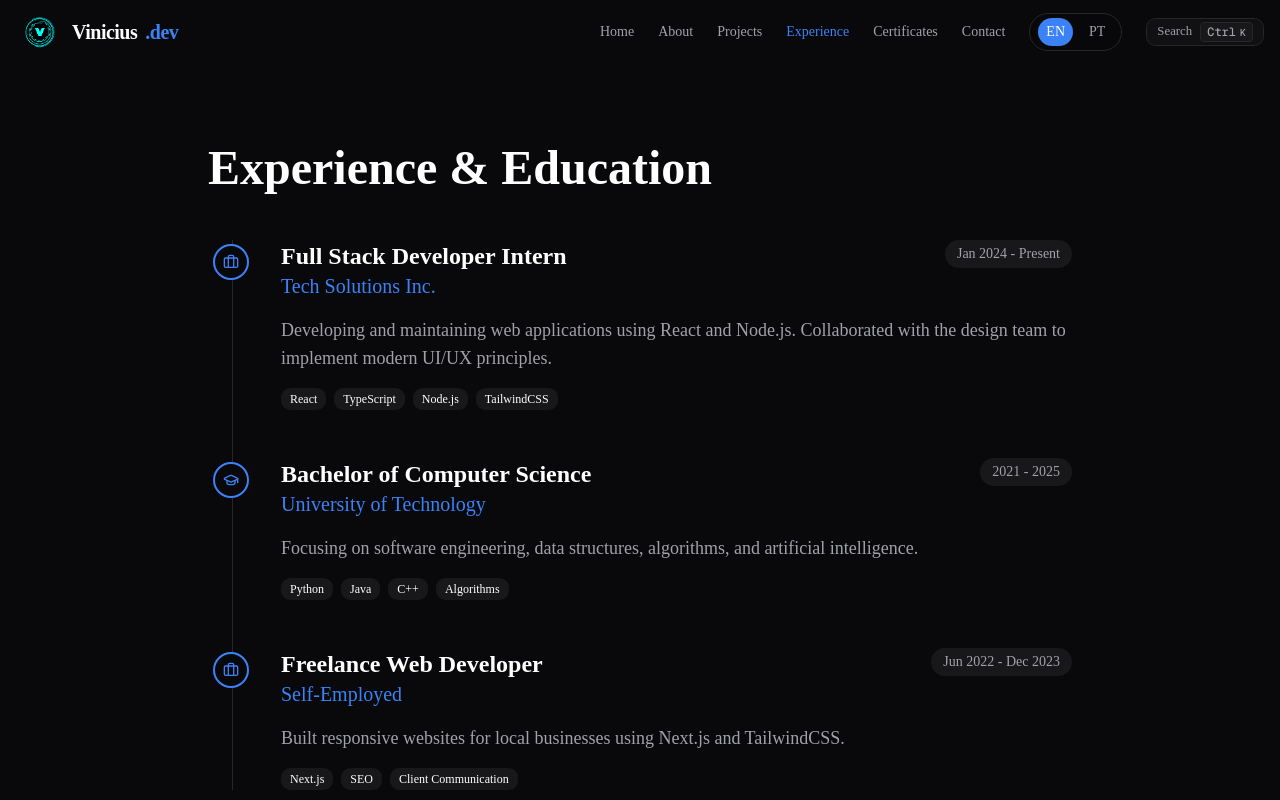
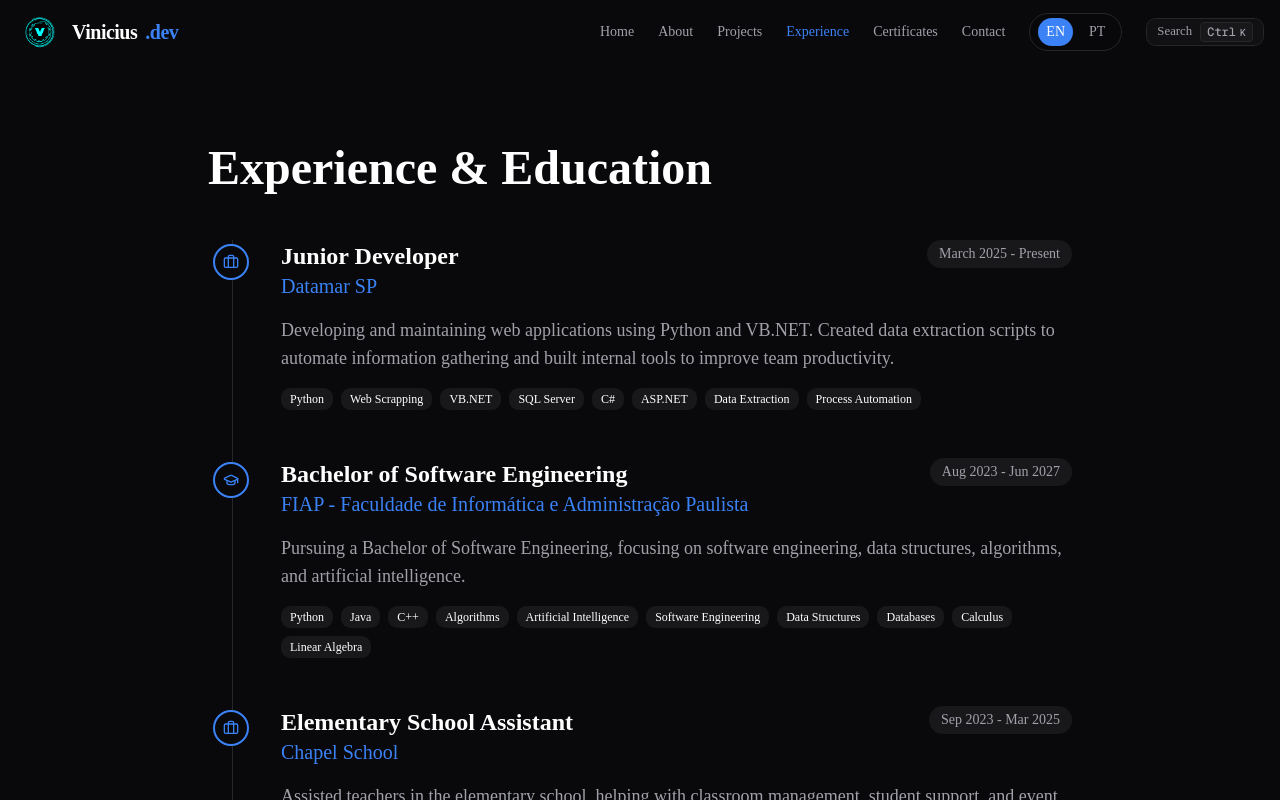
Before and after one commit to vinirex/portfolio, a Next.js app: page /en/experience in a window 1280 px wide. Shown: the top 800 px of the page. Built offline with nearby package versions, Linux system fonts and the light colour scheme.

Commit message:
feat: add experience and education data to portfolio dataset

```diff
--- a/data/experience.ts
+++ b/data/experience.ts
@@ -1,29 +1,29 @@
 export const experience = [
   {
     id: 1,
-    title: "Full Stack Developer Intern",
-    company: "Tech Solutions Inc.",
-    date: "Jan 2024 - Present",
-    description: "Developing and maintaining web applications using React and Node.js. Collaborated with the design team to implement modern UI/UX principles.",
+    title: "Junior Developer",
+    company: "Datamar SP",
+    date: "March 2025 - Present",
+    description: "Developing and maintaining web applications using Python and VB.NET. Created data extraction scripts to automate information gathering and built internal tools to improve team productivity.",
     type: "Work",
-    skills: ["React", "TypeScript", "Node.js", "TailwindCSS"]
+    skills: ["Python", "Web Scrapping", "VB.NET", "SQL Server", "C#", "ASP.NET", "Data Extraction", "Process Automation"]
+  },
+  {
+    id: 3,
+    title: "Bachelor of Software Engineering",
+    company: "FIAP - Faculdade de Informática e Administração Paulista",
+    date: "Aug 2023 - Jun 2027",
+    description: "Pursuing a Bachelor of Software Engineering, focusing on software engineering, data structures, algorithms, and artificial intelligence.",
+    type: "Education",
+    skills: ["Python", "Java", "C++", "Algorithms", "Artificial Intelligence", "Software Engineering", "Data Structures", "Databases", "Calculus", "Linear Algebra"]
   },
   {
     id: 2,
-    title: "Bachelor of Computer Science",
-    company: "University of Technology",
-    date: "2021 - 2025",
-    description: "Focusing on software engineering, data structures, algorithms, and artificial intelligence.",
-    type: "Education",
-    skills: ["Python", "Java", "C++", "Algorithms"]
-  },
-  {
-    id: 3,
-    title: "Freelance Web Developer",
-    company: "Self-Employed",
-    date: "Jun 2022 - Dec 2023",
-    description: "Built responsive websites for local businesses using Next.js and TailwindCSS.",
+    title: "Elementary School Assistant",
+    company: "Chapel School",
+    date: "Sep 2023 - Mar 2025",
+    description: "Assisted teachers in the elementary school, helping with classroom management, student support, and event coordination.  Maintained open communication with parents, providing updates and fostering a positive school-community relationship.  Contributed to a safe and engaging learning environment, supporting the holistic development of students.",
     type: "Work",
-    skills: ["Next.js", "SEO", "Client Communication"]
+    skills: ["Teamwork", "Communication", "Responsibility","Microsoft Office"]
   }
 ];
```
